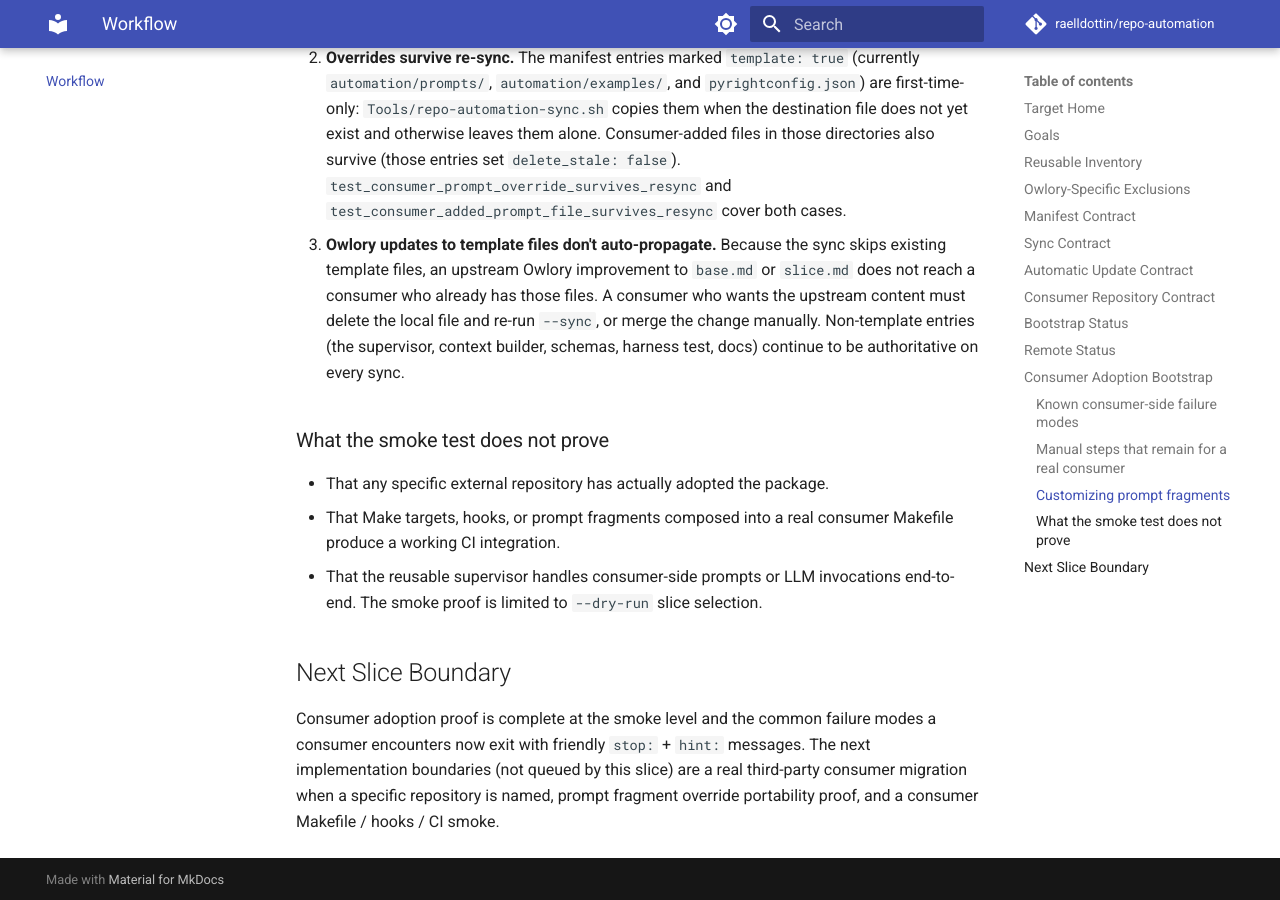
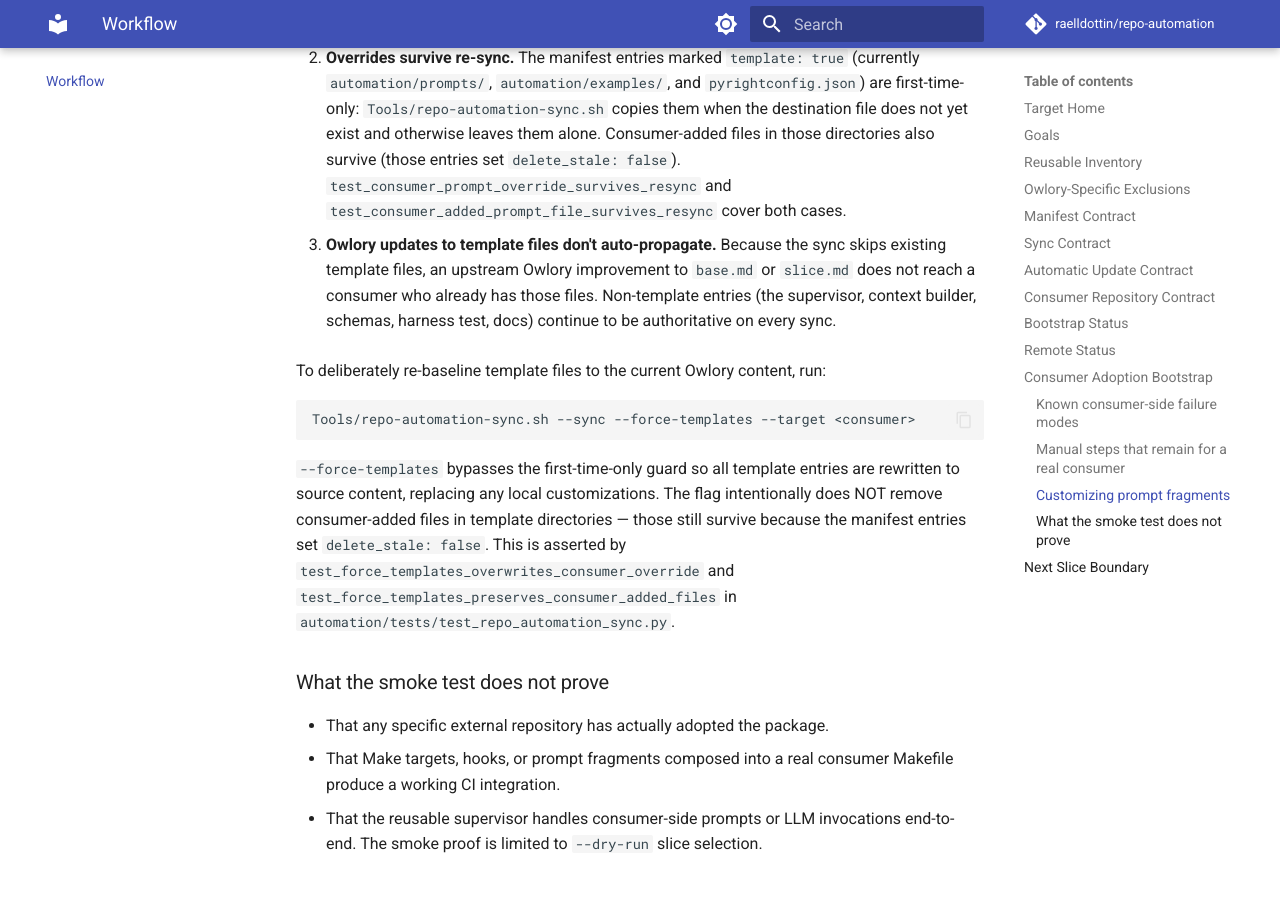
Before and after one commit to raelldottin/repo-automation, an MkDocs documentation site: the page built from docs/workflows/repo-automation.md, in a window 1280 px wide and 900 px high, scrolled down 7629 px. Built offline with MkDocs 1.6.1 and Material for MkDocs 9.7.7, drawn with Linux system fonts in a browser that asks for light colours; comment, search, counter and statistics services are not loaded.

Commit message:
Add --force-templates flag to sync tool

````diff
--- a/docs/workflows/repo-automation.md
+++ b/docs/workflows/repo-automation.md
@@ -276,10 +276,24 @@ The consumer-side flow:
 3. **Owlory updates to template files don't auto-propagate.** Because the
    sync skips existing template files, an upstream Owlory improvement to
    `base.md` or `slice.md` does not reach a consumer who already has those
-   files. A consumer who wants the upstream content must delete the local
-   file and re-run `--sync`, or merge the change manually. Non-template
-   entries (the supervisor, context builder, schemas, harness test, docs)
-   continue to be authoritative on every sync.
+   files. Non-template entries (the supervisor, context builder, schemas,
+   harness test, docs) continue to be authoritative on every sync.
+
+   To deliberately re-baseline template files to the current Owlory
+   content, run:
+
+   ```bash
+   Tools/repo-automation-sync.sh --sync --force-templates --target <consumer>
+   ```
+
+   `--force-templates` bypasses the first-time-only guard so all template
+   entries are rewritten to source content, replacing any local
+   customizations. The flag intentionally does NOT remove
+   consumer-added files in template directories — those still survive
+   because the manifest entries set `delete_stale: false`. This is
+   asserted by `test_force_templates_overwrites_consumer_override` and
+   `test_force_templates_preserves_consumer_added_files` in
+   `automation/tests/test_repo_automation_sync.py`.
 
 ### What the smoke test does not prove
 
````
Also changed, not shown: 1 other file.
